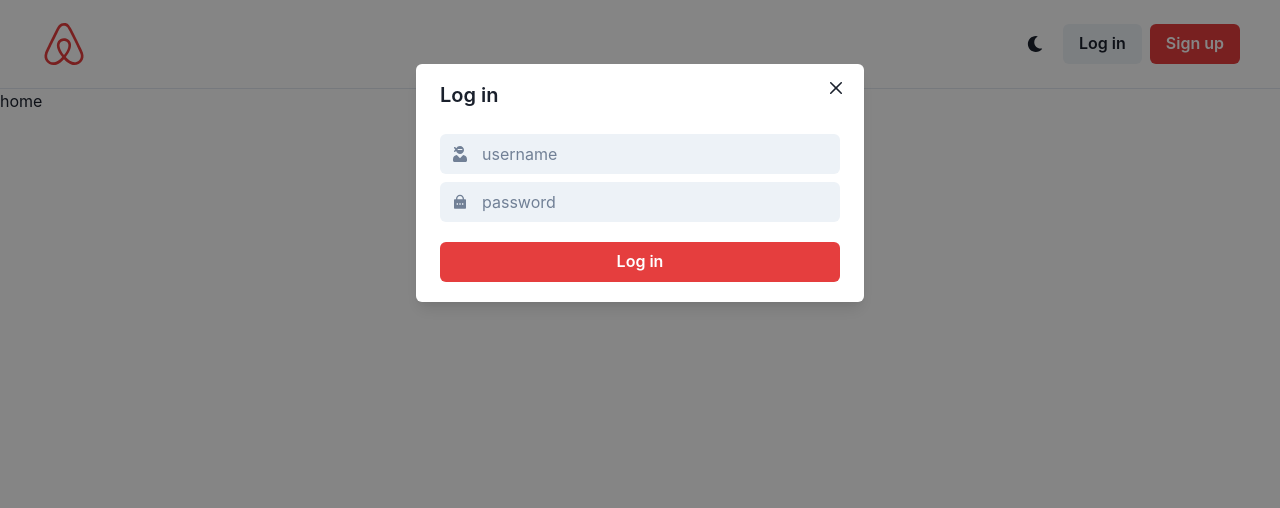
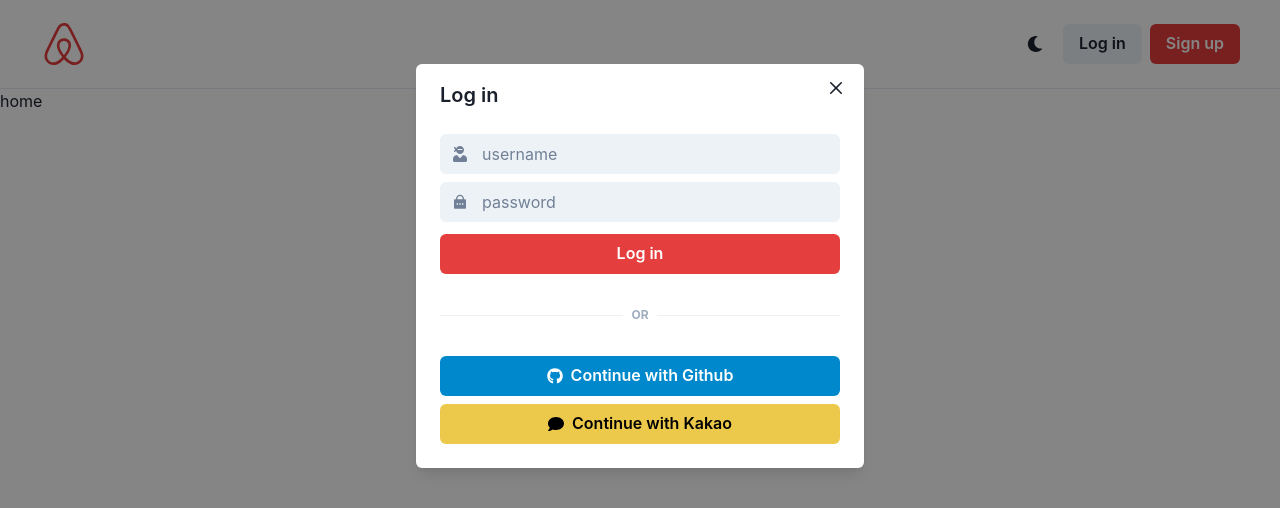
Before and after one commit to kimdong799/airbnb-clone-frontend, a React (Create React App) app: page / in a window 1280 px wide. Both pictures are taken after a click on the button "Log in". Shown: the top 508 px of the page. Built offline with nearby package versions, Linux system fonts and the light colour scheme.

Commit message:
Sign Up Modal

```diff
--- /dev/null
+++ b/src/components/Header.tsx
@@ -0,0 +1,33 @@
+import { Box, HStack, IconButton, Button, useDisclosure } from "@chakra-ui/react";
+import { FaAirbnb, FaMoon } from "react-icons/fa";
+import LoginModal from "./LoginModal";
+import SignUpModal from "./SignUpModal";
+
+export default function Header(){
+    // LoginModal, SignUpModal 구분
+    const{
+        isOpen:isLoginOpen,
+        onClose:onLoginClose,
+        onOpen:onLoginOpen
+    } = useDisclosure();
+    const{
+        isOpen:isSignUpOpen,
+        onClose:onSignUpClose,
+        onOpen:onSignUpOpen
+    } = useDisclosure();
+
+    return(
+        <HStack justifyContent={"space-between"} py={5} px={10} borderBottomWidth={1}>
+        <Box color="red.500">
+            <FaAirbnb size={48} />
+        </Box>
+        <HStack spacing={2}>
+            <IconButton variant={"ghost"} aria-label="Toggle dark mode" icon={<FaMoon />}/>
+            <Button onClick={onLoginOpen}>Log in</Button>
+            <Button onClick={onSignUpOpen} colorScheme={"red"}>Sign up</Button>
+        </HStack>
+    <LoginModal isOpen={isLoginOpen} onClose={onLoginClose} />
+    <SignUpModal isOpen={isSignUpOpen} onClose={onSignUpClose} />
+    </HStack>
+    )
+};
--- /dev/null
+++ b/src/components/LoginModal.tsx
@@ -0,0 +1,43 @@
+import { Box, Modal, ModalOverlay, ModalContent, ModalHeader, ModalCloseButton, ModalBody, VStack, InputGroup, InputLeftElement, Input, Button } from "@chakra-ui/react";
+import { FaUserNinja } from "react-icons/fa";
+import { RiLockPasswordFill } from "react-icons/ri";
+import SocialLogin from "./SocialLogin";
+
+interface LoginModalProps{
+    isOpen:boolean;
+    onClose:() => void;
+}
+
+export default function LoginModal({ isOpen, onClose }: LoginModalProps){
+    return(
+        <Modal motionPreset="slideInBottom" onClose={onClose} isOpen={isOpen}>
+        <ModalOverlay />
+        <ModalContent>
+            <ModalHeader>Log in</ModalHeader>
+            <ModalCloseButton />
+            <ModalBody>
+                <VStack>
+                    <InputGroup>
+                        <InputLeftElement children={
+                            <Box color="gray.500">
+                                <FaUserNinja />
+                            </Box>
+                            } />
+                        <Input variant={"filled"} placeholder="username" />
+                    </InputGroup>
+                    <InputGroup>
+                        <Input variant={"filled"} placeholder="password" />
+                        <InputLeftElement children={
+                            <Box color="gray.500">
+                                <RiLockPasswordFill />
+                            </Box>
+                            } />
+                    </InputGroup>
+                </VStack>
+                <Button mt={3} colorScheme="red" w="100%">Log in</Button>
+                <SocialLogin />
+            </ModalBody>
+        </ModalContent>
+    </Modal>
+    );
+}
--- a/src/components/Root.tsx
+++ b/src/components/Root.tsx
@@ -1,50 +1,12 @@
-import { Box, Button, HStack, IconButton, Input, InputGroup, InputLeftElement, Modal, ModalBody, ModalCloseButton, ModalContent, ModalFooter, ModalHeader, ModalOverlay, VStack, useDisclosure } from "@chakra-ui/react";
+import { Box } from "@chakra-ui/react";
 import { Outlet } from "react-router-dom";
-import { FaAirbnb, FaMoon, FaUserNinja } from "react-icons/fa";
-import { RiLockPasswordFill } from "react-icons/ri";
+
+import Header from "./Header";
 
 export default function Root(){
-    const{ isOpen, onClose, onOpen } = useDisclosure();
     return (
     <Box>
-        <HStack justifyContent={"space-between"} py={5} px={10} borderBottomWidth={1}>
-            <Box color="red.500">
-                <FaAirbnb size={48} />
-            </Box>
-            <HStack spacing={2}>
-                <IconButton variant={"ghost"} aria-label="Toggle dark mode" icon={<FaMoon />}/>
-                <Button onClick={onOpen}>Log in</Button>
-                <Button colorScheme={"red"}>Sign up</Button>
-            </HStack>
-            <Modal motionPreset="slideInBottom" onClose={onClose} isOpen={isOpen}>
-                <ModalOverlay />
-                <ModalContent>
-                    <ModalHeader>Log in</ModalHeader>
-                    <ModalCloseButton />
-                    <ModalBody>
-                        <VStack>
-                            <InputGroup>
-                                <InputLeftElement children={
-                                    <Box color="gray.500">
-                                        <FaUserNinja />
-                                    </Box>
-                                    } />
-                                <Input variant={"filled"} placeholder="username" />
-                            </InputGroup>
-                            <InputGroup>
-                                <Input variant={"filled"} placeholder="password" />
-                                <InputLeftElement children={
-                                    <Box color="gray.500">
-                                        <RiLockPasswordFill />
-                                    </Box>
-                                    } />
-                            </InputGroup>
-                            <Button m={3} colorScheme="red" w="100%">Log in</Button>
-                        </VStack>
-                    </ModalBody>
-                </ModalContent>
-            </Modal>
-        </HStack>
+        <Header />
         <Outlet />
     </Box>
     );
--- /dev/null
+++ b/src/components/SignUpModal.tsx
@@ -0,0 +1,59 @@
+import { Box, Modal, ModalOverlay, ModalContent, ModalHeader, ModalCloseButton, ModalBody, VStack, InputGroup, InputLeftElement, Input, Button } from "@chakra-ui/react";
+import { FaUserNinja, FaUserSecret, FaEnvelope } from "react-icons/fa";
+import { RiLockPasswordFill } from "react-icons/ri";
+import SocialLogin from "./SocialLogin";
+
+interface SignUpModalProps{
+    isOpen:boolean;
+    onClose:() => void;
+}
+
+export default function SignUpModal({ isOpen, onClose }: SignUpModalProps){
+    return(
+        <Modal motionPreset="slideInBottom" onClose={onClose} isOpen={isOpen}>
+        <ModalOverlay />
+        <ModalContent>
+            <ModalHeader>Sign Up</ModalHeader>
+            <ModalCloseButton />
+            <ModalBody>
+                <VStack>
+                    <InputGroup>
+                        <InputLeftElement children={
+                            <Box color="gray.500">
+                                <FaUserSecret />
+                            </Box>
+                            } />
+                        <Input variant={"filled"} placeholder="Name" />
+                    </InputGroup>
+                    <InputGroup>
+                        <InputLeftElement children={
+                            <Box color="gray.500">
+                                <FaEnvelope />
+                            </Box>
+                            } />
+                        <Input variant={"filled"} placeholder="Email" />
+                    </InputGroup>
+                    <InputGroup>
+                        <InputLeftElement children={
+                            <Box color="gray.500">
+                                <FaUserNinja />
+                            </Box>
+                            } />
+                        <Input variant={"filled"} placeholder="Username" />
+                    </InputGroup>
+                    <InputGroup>
+                        <Input variant={"filled"} placeholder="Password" />
+                        <InputLeftElement children={
+                            <Box color="gray.500">
+                                <RiLockPasswordFill />
+                            </Box>
+                            } />
+                    </InputGroup>
+                </VStack>
+                <Button mt={3} colorScheme="red" w="100%">Sign up</Button>
+                <SocialLogin />
+            </ModalBody>
+        </ModalContent>
+    </Modal>
+    );
+}
--- /dev/null
+++ b/src/components/SocialLogin.tsx
@@ -0,0 +1,24 @@
+import { Box, Button, Divider, HStack, VStack, Text } from "@chakra-ui/react";
+import { FaGithub, FaComment } from "react-icons/fa";
+
+export default function SocialLogin() {
+    return (
+        <Box mb={4}>
+        <HStack my={8}>
+            <Divider />
+                <Text textTransform={"uppercase"} fontSize="xs" as="b" color="gray.400">
+                    Or
+                </Text>
+            <Divider />
+        </HStack>
+        <VStack>
+            <Button w={"100%"} leftIcon={<FaGithub />} colorScheme="telegram">
+                Continue with Github
+            </Button>
+            <Button w={"100%"} leftIcon={<FaComment />} colorScheme="yellow">
+                Continue with Kakao
+            </Button>
+        </VStack>
+        </Box>
+    );
+}
```
